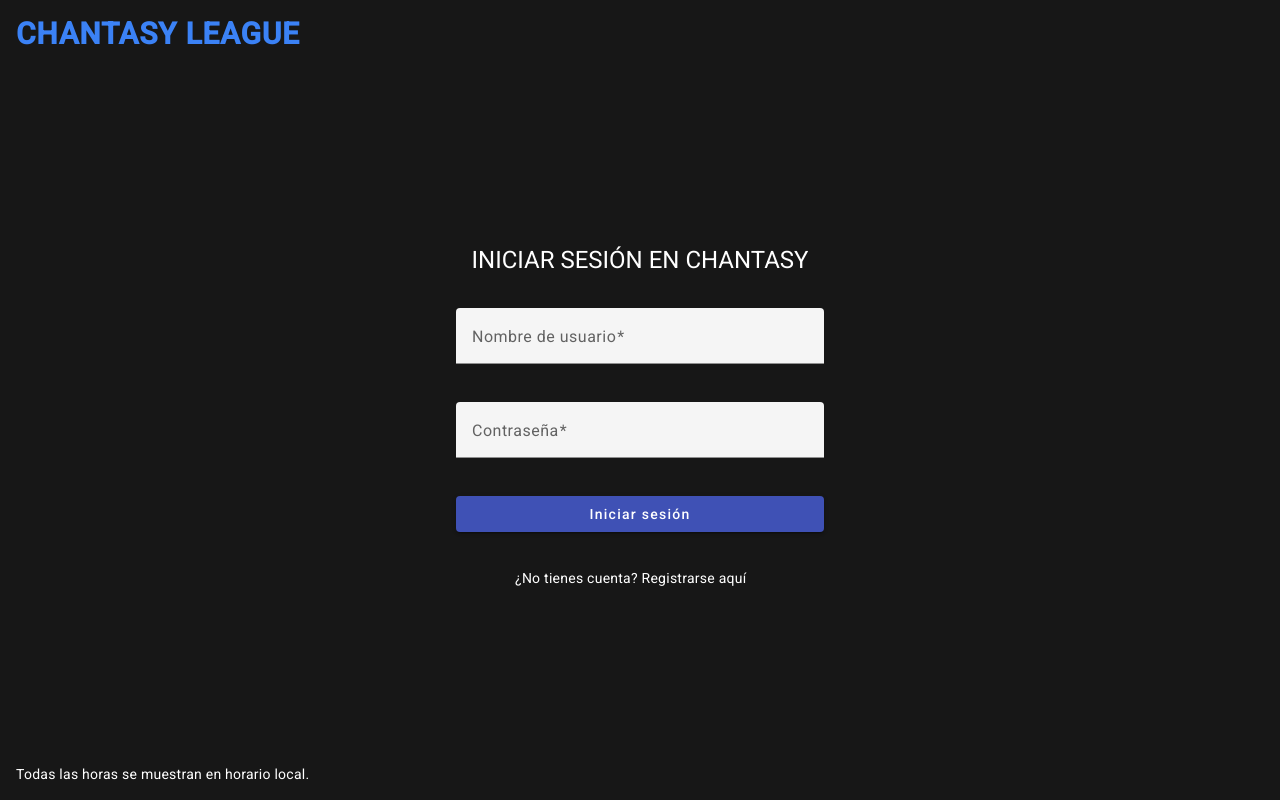
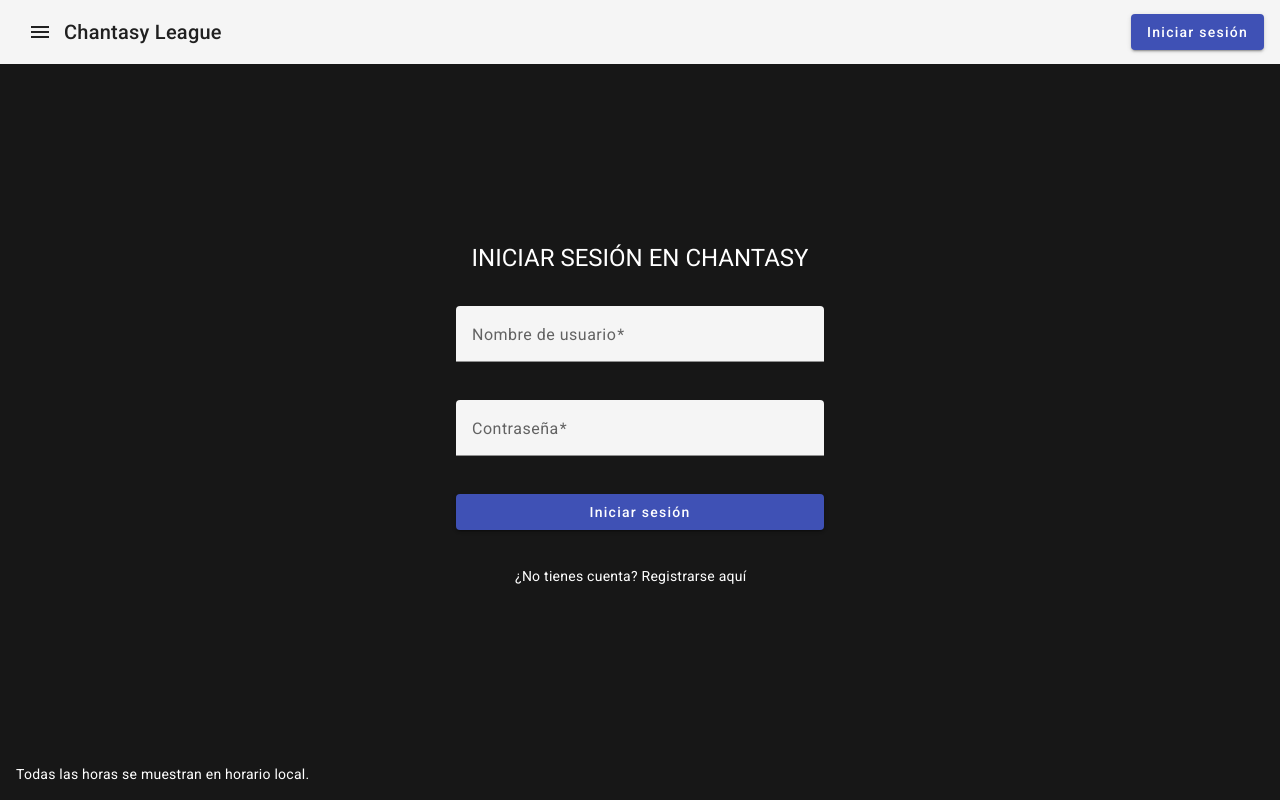
Before and after one commit to MiguelHigueraDev/cfi-chantasy, an Angular app in the folder website/: page /login in a window 1280 px wide. Built offline with nearby package versions, Linux system fonts and the light colour scheme.

Commit message:
feat(frontend): add login and logout button

```diff
--- a/website/src/app/app.component.html
+++ b/website/src/app/app.component.html
@@ -1,5 +1,5 @@
 <div class="bg-neutral-900 text-white min-h-screen">
-  <div class="max-w-7xl mx-auto min-h-screen flex flex-col sm:site-grid">
+  <div class="mx-auto min-h-screen flex flex-col sm:site-grid">
     <ch-header />
     <main class="main sm:flex-grow mb-10 sm:mb-0 place-items-center justify-center items-center sm:place-content-center">
       <router-outlet />
--- a/website/src/app/components/header/header.component.html
+++ b/website/src/app/components/header/header.component.html
@@ -1,3 +1,26 @@
-<header class="p-4">
-    <a routerLink="/" class="text-blue-500 text-3xl font-bold tracking-wide uppercase">Chantasy League</a>
-</header>
+<mat-toolbar class="w-full">
+  <button
+    mat-icon-button
+    class="example-icon"
+    aria-label="Example icon-button with menu icon"
+  >
+    <mat-icon>menu</mat-icon>
+  </button>
+  <span>Chantasy League</span>
+  <span class="example-spacer"></span>
+  @if(!isAuthenticated) {
+    <a routerLink="/login" class="hide-on-phone" mat-raised-button color="primary">Iniciar sesión</a>
+  }
+  @else {
+    <button (click)="logout()" class="hide-on-phone" mat-raised-button color="accent">Cerrar sesión</button>
+  }
+</mat-toolbar>
+
+<style>
+  .mat-toolbar {
+    width: 100%;
+  }
+  .example-spacer {
+    flex: 1 1 auto;
+  }
+</style>
--- a/website/src/app/components/header/header.component.ts
+++ b/website/src/app/components/header/header.component.ts
@@ -1,13 +1,30 @@
-import { Component } from '@angular/core';
+import { Component, OnInit } from '@angular/core';
+import { MatButtonModule } from '@angular/material/button';
 import { RouterLink } from '@angular/router';
+import { MatIconModule } from '@angular/material/icon';
+import { MatToolbarModule } from '@angular/material/toolbar';
+import { AuthService } from '../../services/auth.service';
 
 @Component({
   selector: 'ch-header',
   standalone: true,
-  imports: [RouterLink],
+  imports: [RouterLink, MatButtonModule, MatIconModule, MatToolbarModule],
   templateUrl: './header.component.html',
   styles: ``
 })
-export class HeaderComponent {
+export class HeaderComponent implements OnInit {
+  isAuthenticated: boolean = false;
+
+  constructor(private authService: AuthService) {}
+
+  ngOnInit(): void {
+    this.authService.isAuthenticated$.subscribe(authenticated => {
+      this.isAuthenticated = authenticated;
+    });
+  }
+
+  logout(): void {
+    this.authService.logout();
+  }
 
 }
--- a/website/src/app/services/auth.service.ts
+++ b/website/src/app/services/auth.service.ts
@@ -13,6 +13,7 @@ export class AuthService {
   private refreshTokenTimeout: any;
   private isRefreshing = false;
   private tokenSubject: BehaviorSubject<string | null> = new BehaviorSubject<string | null>(null);
+  public isAuthenticated$: BehaviorSubject<boolean> = new BehaviorSubject<boolean>(this.isAuthenticated());
 
   constructor(private http: HttpClient, private router: Router) { }
 
@@ -21,6 +22,7 @@ export class AuthService {
       map(response => {
         if (response && response.token && response.refreshToken) {
           this.setSession(response);
+          this.isAuthenticated$.next(true);
         }
         return response;
       })
@@ -33,6 +35,7 @@ export class AuthService {
 
   logout(): void {
     this.clearSession();
+    this.isAuthenticated$.next(false);
     this.router.navigate(['/login']);
   }
 
@@ -73,6 +76,7 @@ export class AuthService {
           if (response && response.token && response.refreshToken) {
             this.setSession(response);
             this.tokenSubject.next(response.token);
+            this.isAuthenticated$.next(true);
           }
         }),
         catchError((error: HttpErrorResponse) => {
--- a/website/src/styles.css
+++ b/website/src/styles.css
@@ -22,3 +22,9 @@
 
 html, body { height: 100%; }
 body { margin: 0; font-family: Roboto, "Helvetica Neue", sans-serif; }
+
+@media (max-width: 600px) {
+    .hide-on-phone {
+      display: none !important;
+    }
+}
```
